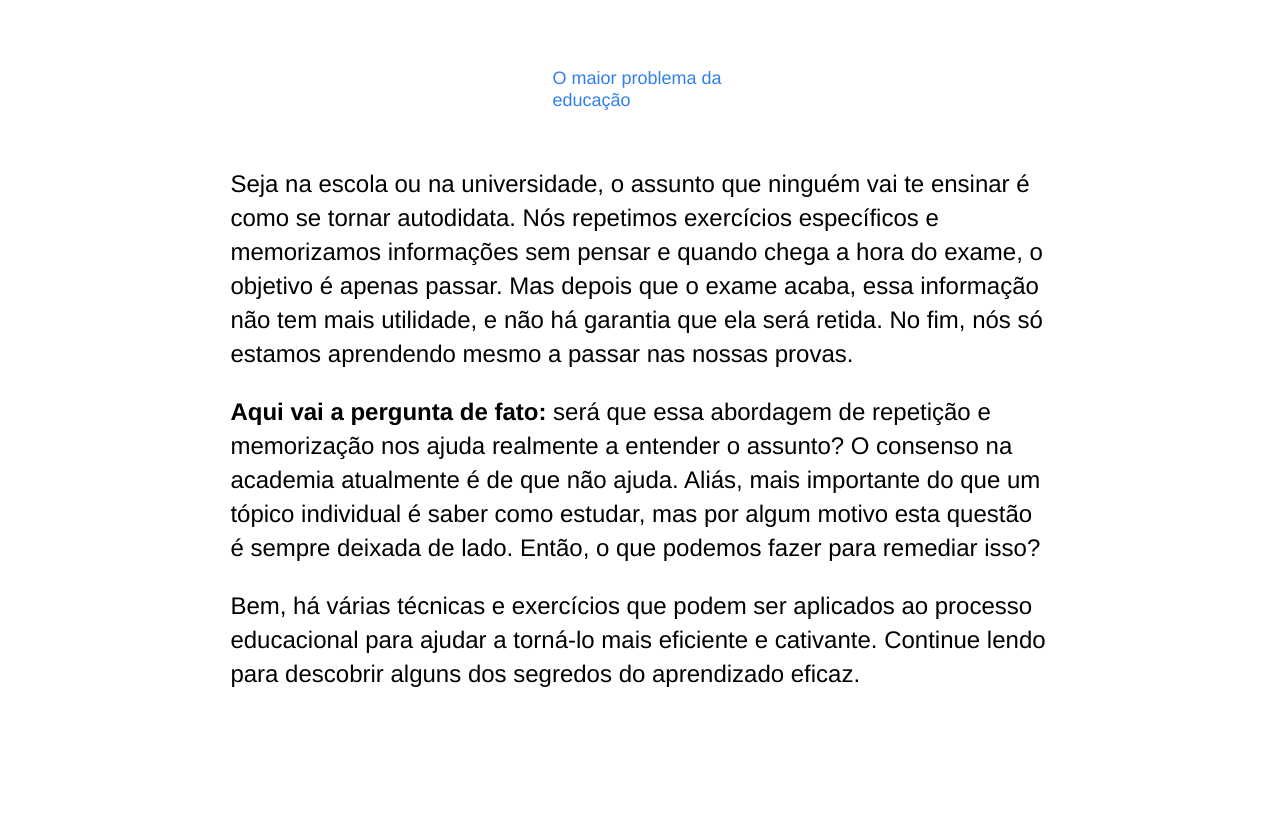
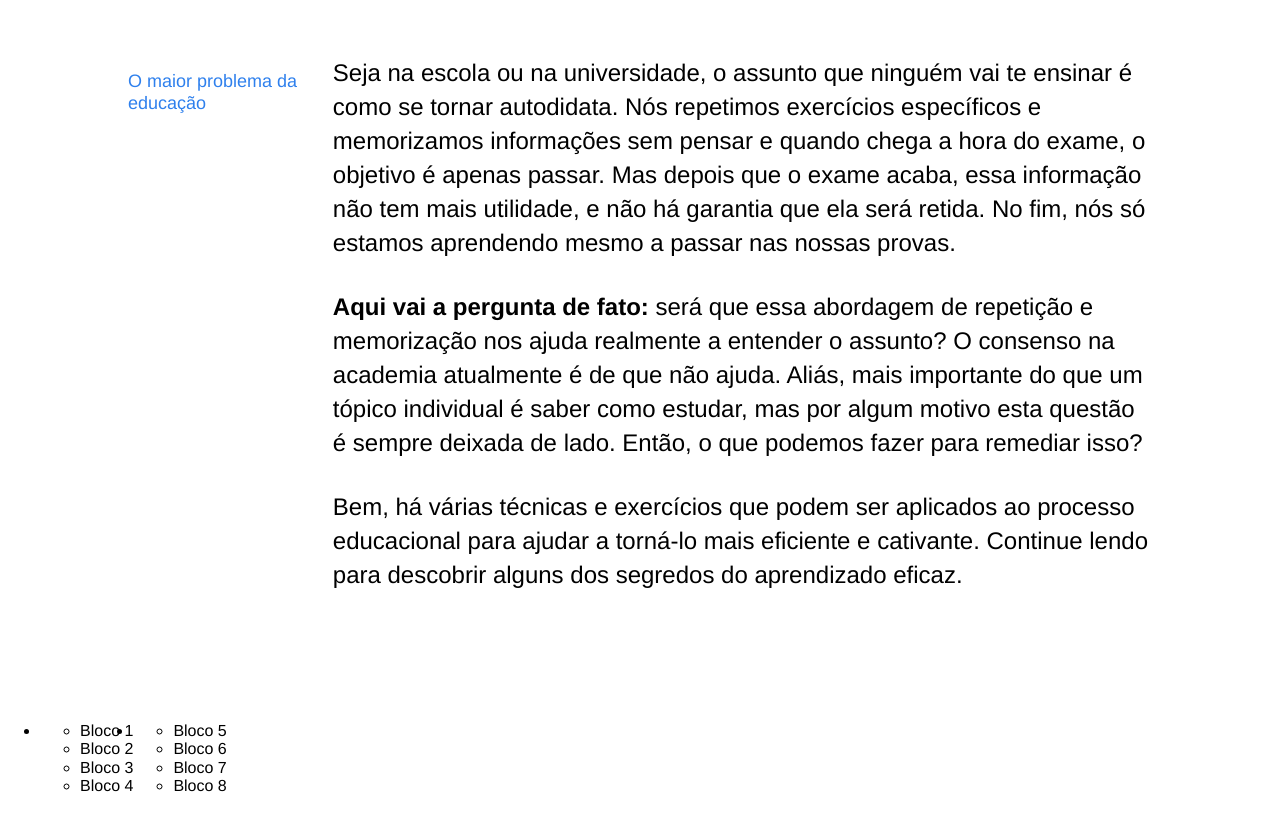
Before and after one commit to Ale-dev821/web_project_1_ptbr, a plain HTML site: page index.html in a window 1280 px wide. Shown: the part 800-1630 px from the top of the page. Drawn offline with Linux system fonts and the light colour scheme.

Commit message:
Finalização bloco 1 e 2

```diff
--- a/index.html
+++ b/index.html
@@ -21,21 +21,35 @@
     <main class="content">
       <section class="description">
         <div class="two-columns">
-           <h1 class="two-columns__brief">O maior problema da educação</h1>
-            <h2 class="two-columns__main-text"><p>Seja na escola ou na universidade, o assunto que ninguém vai te ensinar é como se tornar autodidata. Nós repetimos exercícios específicos e memorizamos informações sem pensar e quando chega a hora do exame, o objetivo é apenas passar. Mas depois que o exame acaba, essa informação não tem mais utilidade, e não há garantia que ela será retida. No fim, nós só estamos aprendendo mesmo a passar nas nossas provas.</p>
-              <p><span class="span-accent">Aqui vai a pergunta de fato:</span> será que essa abordagem de repetição e memorização nos ajuda realmente a entender o assunto? O consenso na academia atualmente é de que não ajuda. Aliás, mais importante do que um tópico individual é saber como estudar, mas por algum motivo esta questão é sempre deixada de lado. Então, o que podemos fazer para remediar isso?</p>
-              <p>Bem, há várias técnicas e exercícios que podem ser aplicados ao processo educacional para ajudar a torná-lo mais eficiente e cativante. Continue lendo para descobrir alguns dos segredos do aprendizado eficaz.</p></h2>
+           <h2 class="two-columns__brief">O maior problema da educação</h2>
+            <div class="two-columns__main-text">
+              <p class="two-columns__paragraph">Seja na escola ou na universidade, o assunto que ninguém vai te ensinar é como se tornar autodidata. Nós repetimos exercícios específicos e memorizamos informações sem pensar e quando chega a hora do exame, o objetivo é apenas passar. Mas depois que o exame acaba, essa informação não tem mais utilidade, e não há garantia que ela será retida. No fim, nós só estamos aprendendo mesmo a passar nas nossas provas.</p>
+              <p class="two-columns__paragraph"><span class="span-accent">Aqui vai a pergunta de fato:</span> será que essa abordagem de repetição e memorização nos ajuda realmente a entender o assunto? O consenso na academia atualmente é de que não ajuda. Aliás, mais importante do que um tópico individual é saber como estudar, mas por algum motivo esta questão é sempre deixada de lado. Então, o que podemos fazer para remediar isso?</p>
+              <p class="two-columns__paragraph">Bem, há várias técnicas e exercícios que podem ser aplicados ao processo educacional para ajudar a torná-lo mais eficiente e cativante. Continue lendo para descobrir alguns dos segredos do aprendizado eficaz.</p></h2>
             </div>
         </div>
       </section>
 
       <section class="digits">
-        <div class="section-title">
+        <ul class="table">
+          <li class="row">
+            <ul class="row-items">
+              <li class="cell">Bloco 1</li>
+              <li class="cell">Bloco 2</li>
+              <li class="cell">Bloco 3</li>
+              <li class="cell">Bloco 4</li>
+            </ul>
+          </li>
+          <li class="row">
+            <ul class="row-items">
+              <li class="cell">Bloco 5</li>
+              <li class="cell">Bloco 6</li>
+              <li class="cell">Bloco 7</li>
+              <li class="cell">Bloco 8</li>
+            </ul>
+          </li>
+        </ul>
 
-              </div>
-            </div>
-          </div>
-        </div>
       </section>
 
       <section class="feynman">
--- a/styles/style.css
+++ b/styles/style.css
@@ -10,6 +10,7 @@
   min-height: 600px;
   max-height: 756px;
   display: flex;
+  position: relative;
   background-color: #f2f2f2;
 }
 
@@ -80,8 +81,7 @@
   margin-right: 0;
   margin-top: 80px;
 }
-
-.two-columns {
+.description {
   display: flex;
   align-items: center;
   margin-left: auto;
@@ -104,6 +104,9 @@
   float: right;
   width: 80%;
   min-width: 784px;
+}
+.two-columns__paragraph {
+  margin: 0;
   line-height: 34px;
   font-size: 24px;
   font-weight: normal;
```
